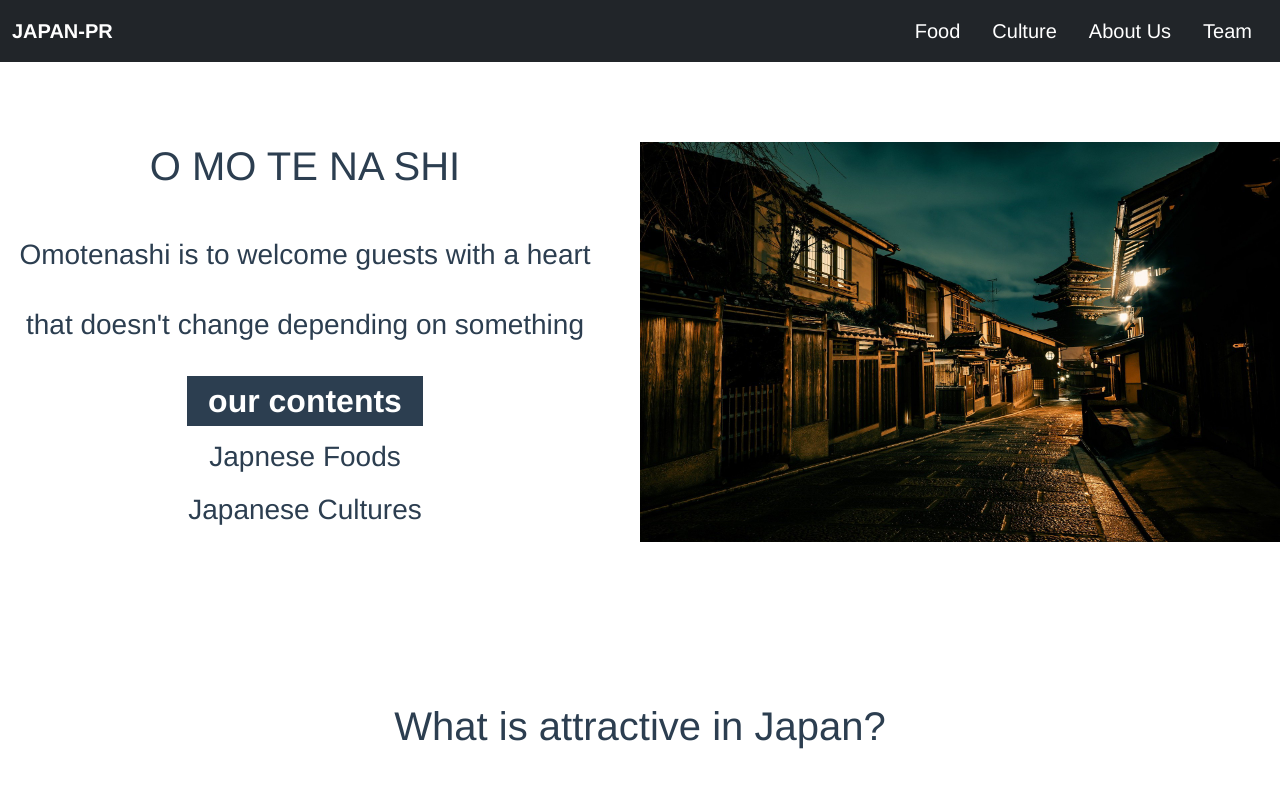
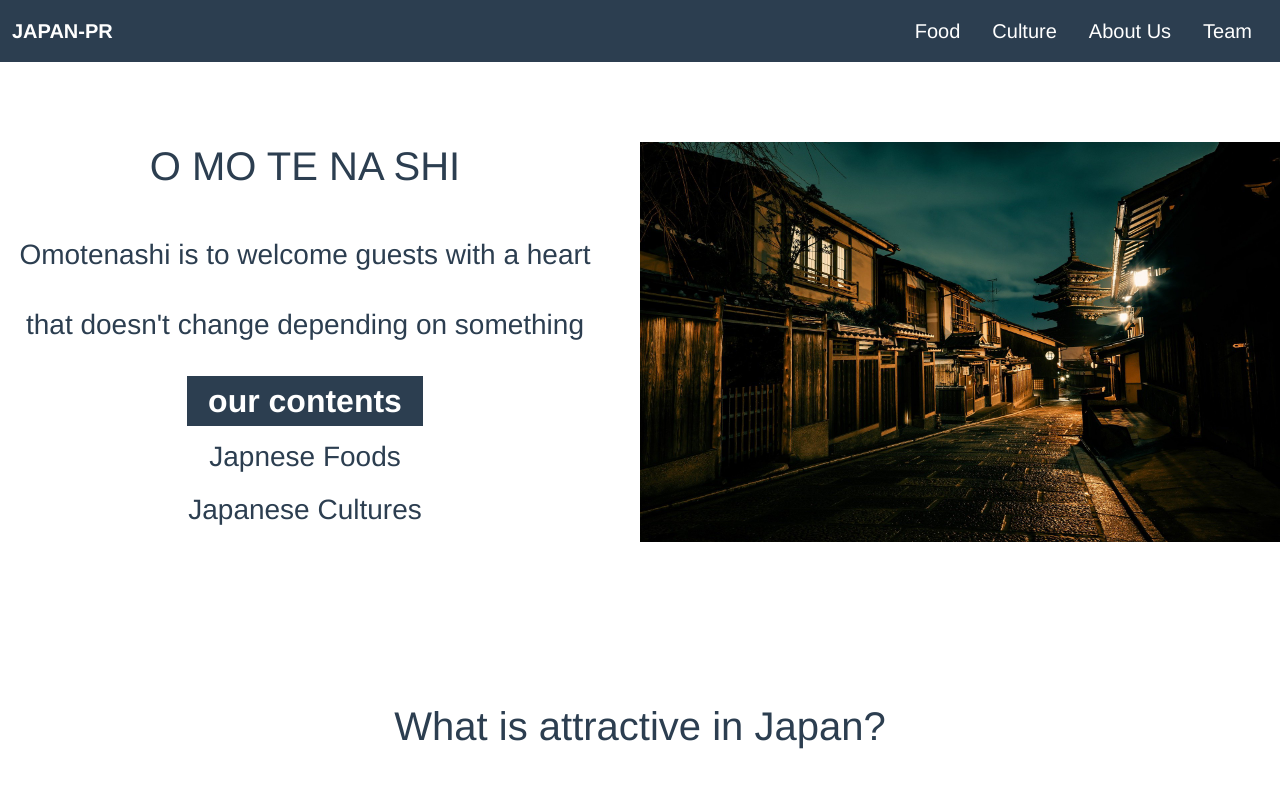
Before and after one commit to harumisogoengineerbu/homepage, a Vue app: page / in a window 1280 px wide. Shown: the top 800 px of the page. Built offline with nearby package versions, Linux system fonts and the light colour scheme.

Commit message:
change background-color

```diff
--- a/src/components/Footer.vue
+++ b/src/components/Footer.vue
@@ -1,7 +1,7 @@
 <template>
-  <footer class="bg-dark">
+  <footer>
     <p class="h2 text-light fw-bold mb-4">JAPAN-PR</p>
-    <nav class="navbar navbar-dark bg-dark mb-4">
+    <nav class="navbar mb-4">
       <div class="container-fluid">
         <div class="links">
           <a class="navbar-brand text-secondary" href="#">Food</a>
@@ -22,6 +22,7 @@
 
 <style scoped>
 footer {
+  background-color: #2c3e50;
   padding: 5rem 1rem 1rem 1rem;
 }
 .container-fluid {
--- a/src/components/Header.vue
+++ b/src/components/Header.vue
@@ -1,6 +1,6 @@
 <template>
   <header>
-    <nav class="navbar navbar-dark bg-dark">
+    <nav class="navbar navbar-dark">
       <div class="container-fluid">
         <div>
           <a class="navbar-brand fw-bold" href="#">JAPAN-PR</a>
@@ -17,6 +17,9 @@
 </template>
 
 <style scoped>
+header {
+  background-color: #2c3e50;
+}
 @media screen and (max-width: 767px) {
   .links {
     width: 100%;
```
